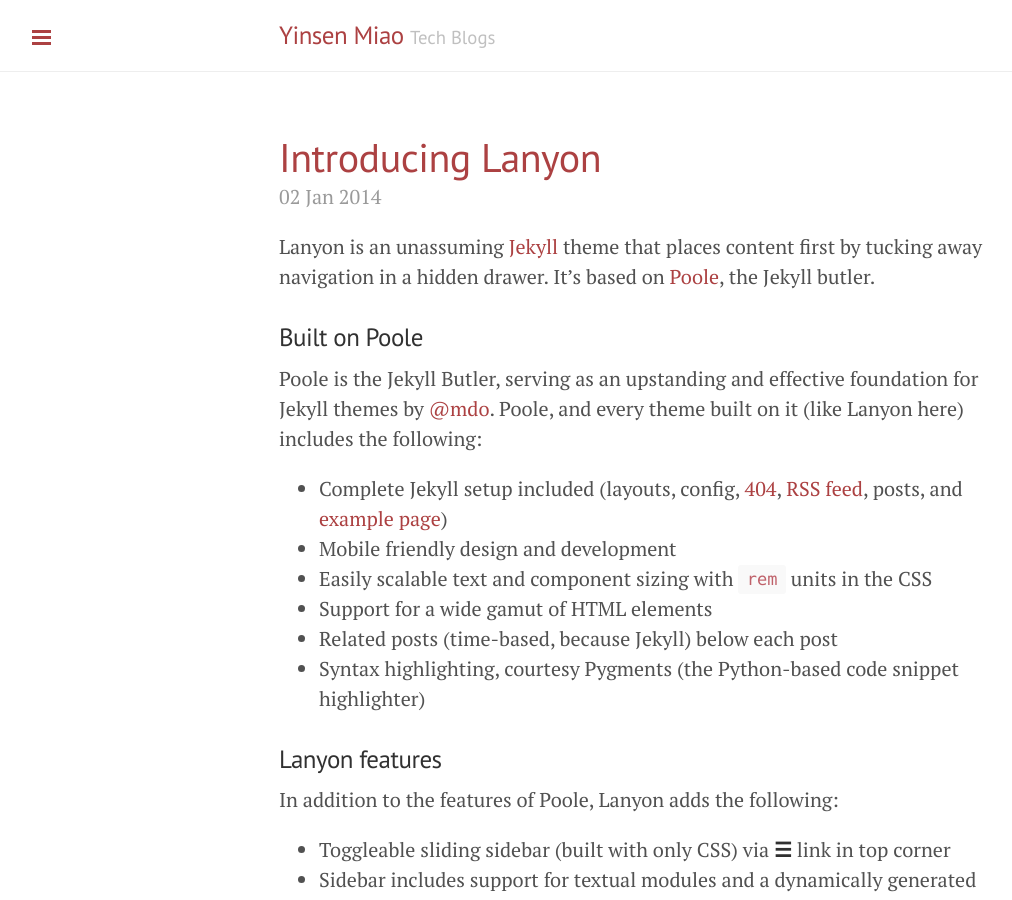
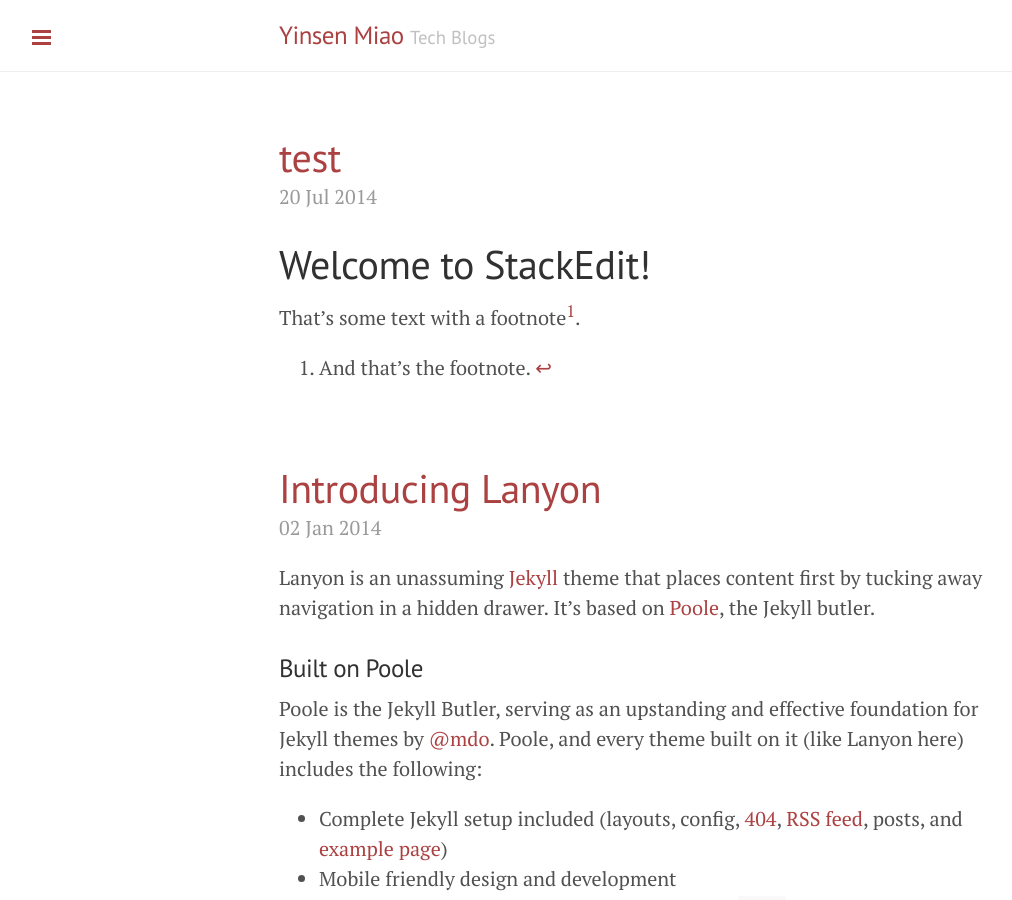
Before and after one commit to yinsenm/yinsenm.github.io, a Jekyll site: the page built from index.html, in a window 1280 px wide and 900 px high. Shown: the whole window, without its empty margins (1-1013 px from the left). Built offline with Jekyll 4.4.1, drawn with Linux system fonts in a browser that asks for light colours; Markdown is read by kramdown in place of the engine named in the settings; the list of posts is cut into pages by our own code.

```diff
--- a/_config.yml
+++ b/_config.yml
@@ -1,5 +1,5 @@
 # Dependencies
-markdown:         redcarpet
+markdown:         kramdown
 highlighter:      pygments
 
 # Permalinks
--- /dev/null
+++ b/_posts/2014-07-20-test.md
@@ -0,0 +1,11 @@
+---
+layout: post
+title: test
+---
+
+Welcome to StackEdit!
+=====================
+
+That's some text with a footnote[^1].
+
+[^1]: And that's the footnote.
```
